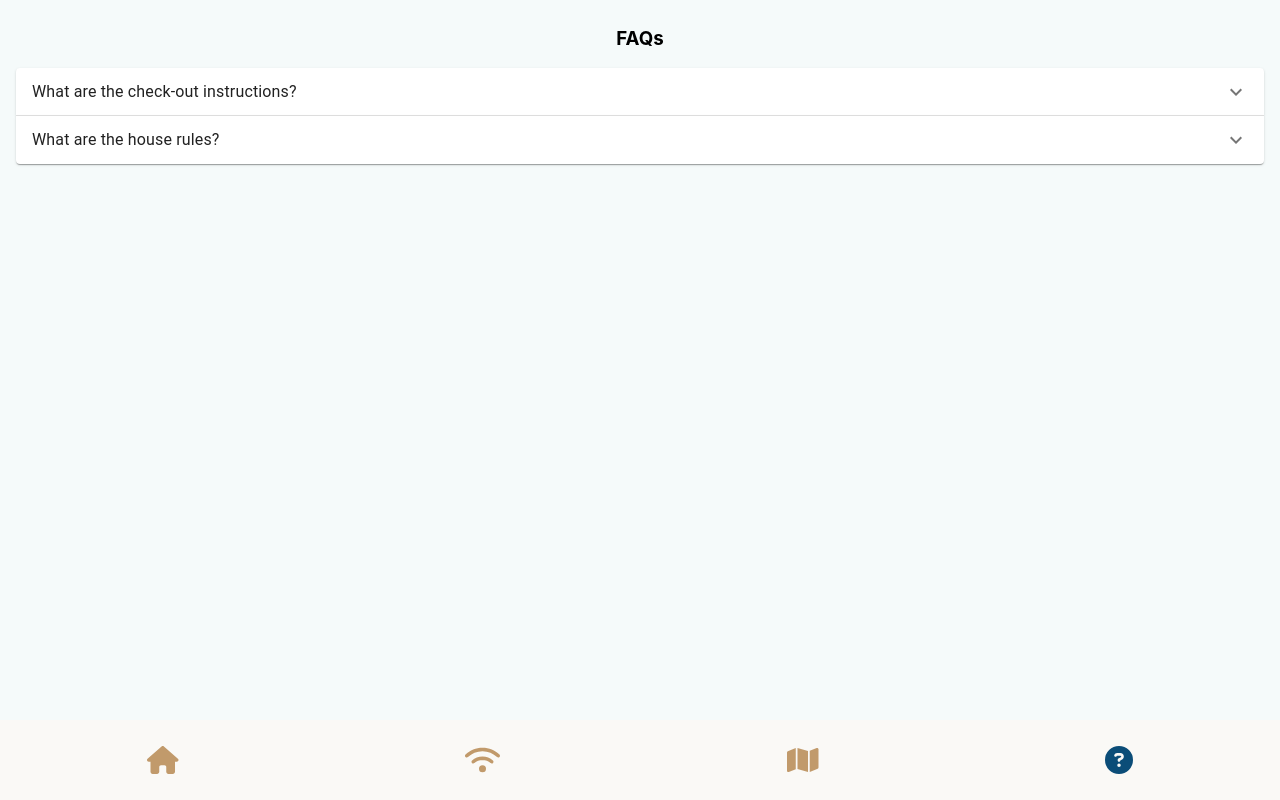
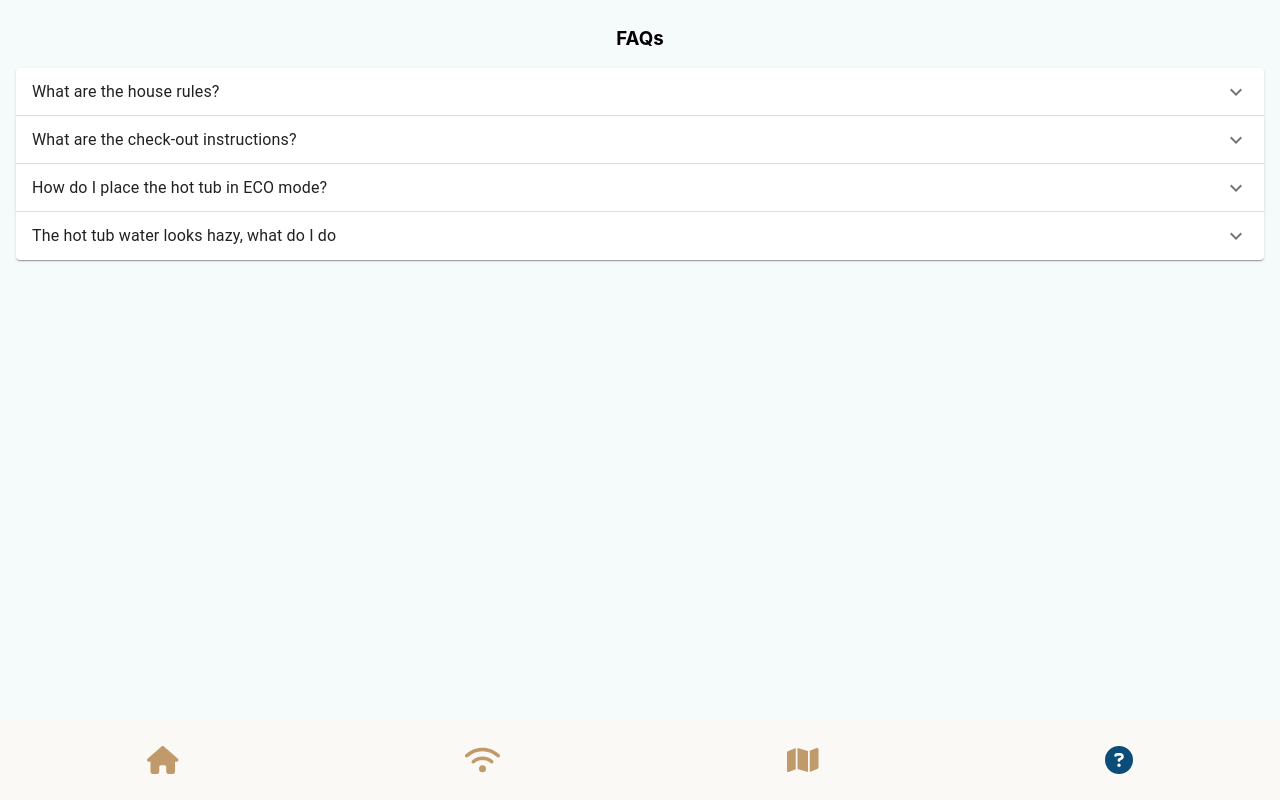
Before and after one commit to jvelis94/12glen-welcome, a Next.js app: page /faqs in a window 1280 px wide. Built offline with nearby package versions, Linux system fonts and the light colour scheme.

Commit message:
added FAQs

```diff
--- a/pages/faqs.js
+++ b/pages/faqs.js
@@ -14,17 +14,38 @@ export default function Faqs() {
         <Accordion>
           <AccordionSummary
             expandIcon={<ExpandMoreIcon />}
+            aria-controls="panel2a-content"
+            id="panel2a-header"
+          >
+            <Typography>What are the house rules?</Typography>
+          </AccordionSummary>
+          <AccordionDetails>
+              <ul>
+                  <li>No smoking inside</li>
+                  <li>No smoking or drinking while in the hot tub</li>
+                  <li>Please try to limit food and drink to the common areas and not the bedrooms</li>
+                  <li>Do not attempt to open any locked doors. These are private areas</li>
+              </ul>
+          </AccordionDetails>
+        </Accordion>
+        <Accordion>
+            <AccordionSummary
+            expandIcon={<ExpandMoreIcon />}
             aria-controls="panel1a-content"
             id="panel1a-header"
             >
             <Typography>What are the check-out instructions?</Typography>
             </AccordionSummary>
             <AccordionDetails>
-            <Typography>
-                We aim to make the checkout process as painless as possible. We simply ask that the hot tub is covered and that the front/back doors are locked.
-                <br/><br/>
-                Our cleaning crew takes care of the garbage so no need to worry about that.
-            </Typography>
+              <ul>
+                  <li>Check out is at 11am</li>
+                  <li>Please leave the sink empty and load the dishwasher before you leave</li>
+                  <li>The community requires that all garbage and recycling be taken to the community compactors. The address will be provided post booking</li>
+                  <li>Close and lock all windows and exterior doors. Please only lock the smart lock of the front door</li>
+                  <li>Lower heat in bedrooms and bathrooms to 65 degrees</li>
+                  <li>Turn off all lights, ceiling fans, and other electrical devices.</li>
+                  <li>Please place the hot tub in ECO mode </li>
+              </ul>
             </AccordionDetails>
         </Accordion>
         <Accordion>
@@ -33,17 +54,22 @@ export default function Faqs() {
             aria-controls="panel2a-content"
             id="panel2a-header"
           >
-          <Typography>What are the house rules?</Typography>
+            <Typography>How do I place the hot tub in ECO mode?</Typography>
           </AccordionSummary>
           <AccordionDetails>
-            <ul>
-                <li>10 guests maximum</li>
-                <li>Pets allowed</li>
-                <li>Check-in after 4:00 PM</li>
-                <li>Check-out before 11:00 AM</li>
-                <li>No smoking indoors</li>
-                <li>Self check-in with smart lock</li>
-            </ul>
+            <Typography>Please hold the temperature and light button until the display shows "Ec", and leave the temperature at 86 degrees</Typography>
+          </AccordionDetails>
+        </Accordion>
+        <Accordion>
+          <AccordionSummary
+            expandIcon={<ExpandMoreIcon />}
+            aria-controls="panel2a-content"
+            id="panel2a-header"
+          >
+            <Typography>The hot tub water looks hazy, what do I do</Typography>
+          </AccordionSummary>
+          <AccordionDetails>
+            <Typography>Please take a test strip located under the kitchen sink and follow the instructions. Usually haziness is the result of a chemical imbalance. Based on the reading on the strip, please place the appropriate chemicals in the water</Typography>
           </AccordionDetails>
         </Accordion>
     </div>
```
Lines whose indentation alone changed are shown as unchanged.
